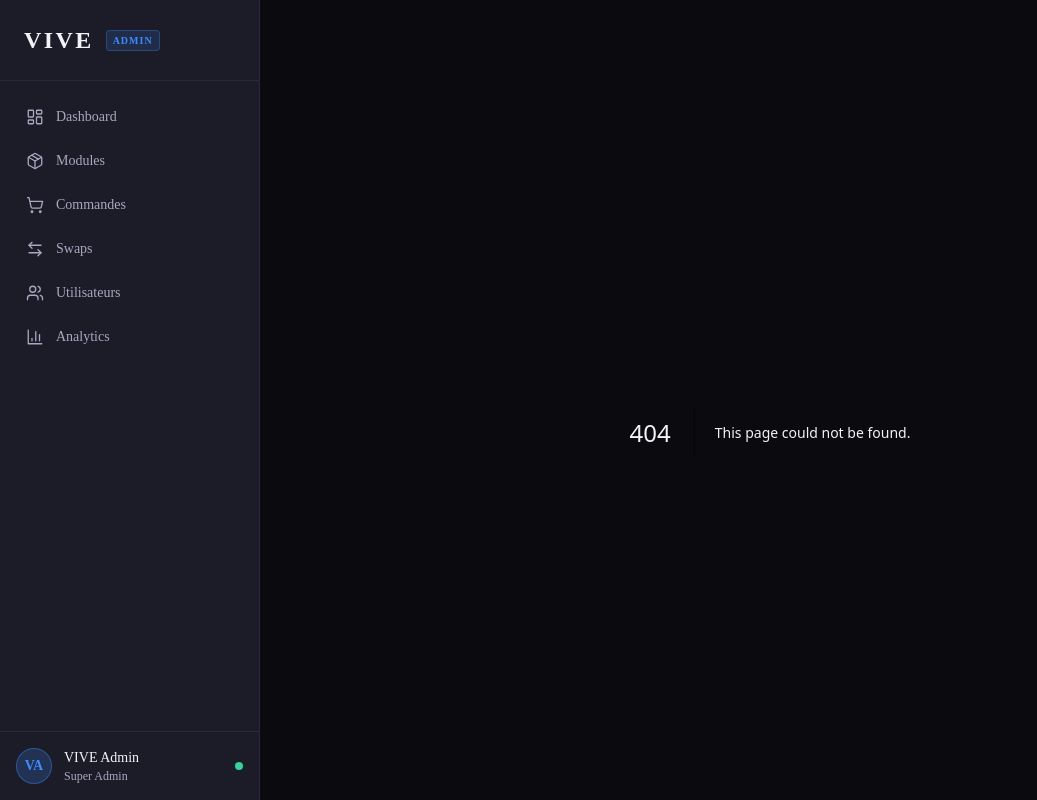
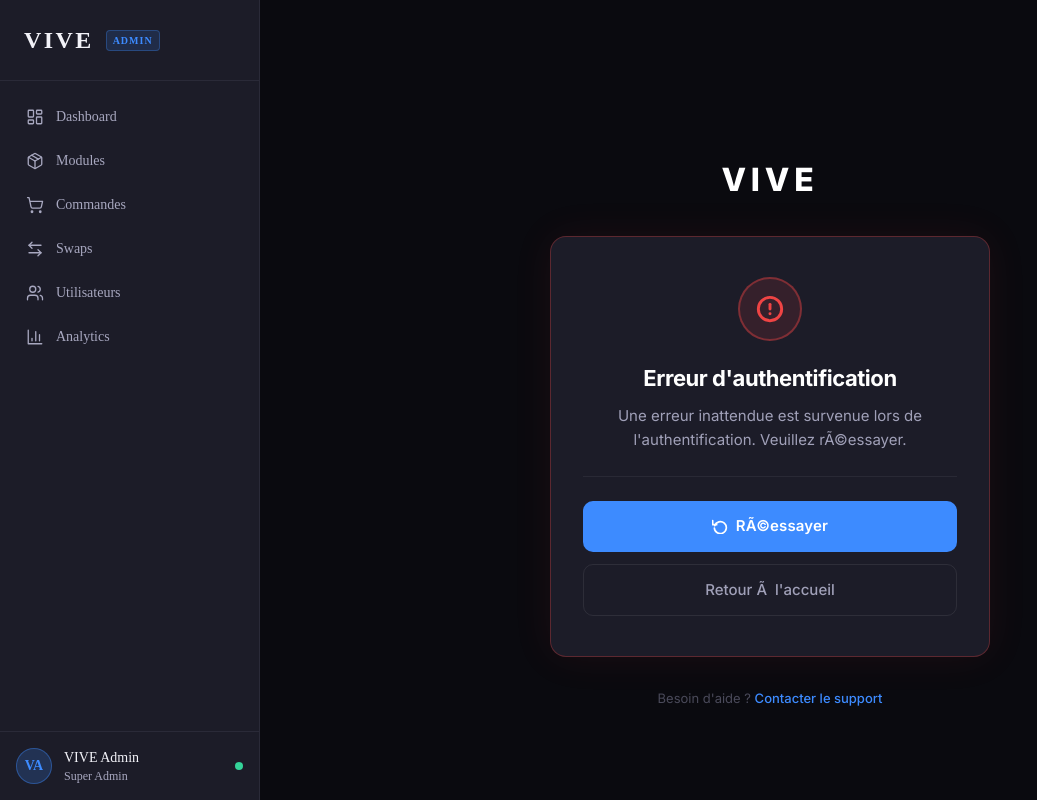
Before and after one commit to notitiacorp-design/vive-admin, a Next.js app: page /auth/error in a window 1280 px wide. Before the commit this address had no page. Shown: the whole page, without its empty margins (0-1037 px from the left). Built offline with nearby package versions, Linux system fonts and the light colour scheme.

Commit message:
feat: add auth error page in French

```diff
--- /dev/null
+++ b/app/auth/error/page.tsx
@@ -0,0 +1,299 @@
+import type { Metadata } from 'next'
+import Link from 'next/link'
+
+export const metadata: Metadata = {
+  title: 'Erreur d\'authentification | VIVE Dashboard',
+  description: 'Une erreur est survenue lors de l\'authentification.',
+}
+
+interface AuthErrorPageProps {
+  searchParams: { error?: string }
+}
+
+function getErrorMessage(error: string | undefined): { title: string; description: string } {
+  switch (error) {
+    case 'Configuration':
+      return {
+        title: 'Erreur de configuration',
+        description: 'Le serveur d\'authentification est mal configurÃ©. Veuillez contacter l\'administrateur.',
+      }
+    case 'AccessDenied':
+      return {
+        title: 'AccÃ¨s refusÃ©',
+        description: 'Vous n\'avez pas les permissions nÃ©cessaires pour accÃ©der Ã  cette ressource.',
+      }
+    case 'Verification':
+      return {
+        title: 'Lien expirÃ©',
+        description: 'Le lien de vÃ©rification a expirÃ© ou a dÃ©jÃ  Ã©tÃ© utilisÃ©. Veuillez en demander un nouveau.',
+      }
+    case 'OAuthSignin':
+    case 'OAuthCallback':
+    case 'OAuthCreateAccount':
+    case 'OAuthAccountNotLinked':
+      return {
+        title: 'Erreur OAuth',
+        description: 'Une erreur est survenue lors de la connexion via le fournisseur externe. Veuillez rÃ©essayer.',
+      }
+    case 'EmailCreateAccount':
+    case 'EmailSignin':
+      return {
+        title: 'Erreur d\'envoi d\'e-mail',
+        description: 'Impossible d\'envoyer l\'e-mail de connexion. VÃ©rifiez votre adresse et rÃ©essayez.',
+      }
+    case 'CredentialsSignin':
+      return {
+        title: 'Identifiants incorrects',
+        description: 'L\'adresse e-mail ou le mot de passe est incorrect. Veuillez vÃ©rifier vos informations.',
+      }
+    case 'SessionRequired':
+      return {
+        title: 'Session requise',
+        description: 'Vous devez Ãªtre connectÃ© pour accÃ©der Ã  cette page.',
+      }
+    default:
+      return {
+        title: 'Erreur d\'authentification',
+        description: 'Une erreur inattendue est survenue lors de l\'authentification. Veuillez rÃ©essayer.',
+      }
+  }
+}
+
+export default function AuthErrorPage({ searchParams }: AuthErrorPageProps) {
+  const { title, description } = getErrorMessage(searchParams.error)
+
+  return (
+    <div
+      style={{
+        minHeight: '100vh',
+        backgroundColor: '#0A0A0F',
+        display: 'flex',
+        alignItems: 'center',
+        justifyContent: 'center',
+        padding: '1.5rem',
+        fontFamily: 'Inter, system-ui, sans-serif',
+      }}
+    >
+      <div
+        style={{
+          width: '100%',
+          maxWidth: '440px',
+          display: 'flex',
+          flexDirection: 'column',
+          alignItems: 'center',
+          gap: '2rem',
+        }}
+      >
+        {/* Logo VIVE */}
+        <div style={{ textAlign: 'center' }}>
+          <span
+            style={{
+              fontSize: '2rem',
+              fontWeight: '800',
+              letterSpacing: '0.15em',
+              color: '#FFFFFF',
+              textTransform: 'uppercase',
+            }}
+          >
+            VIVE
+          </span>
+        </div>
+
+        {/* Card erreur */}
+        <div
+          style={{
+            width: '100%',
+            backgroundColor: '#1C1C28',
+            borderRadius: '1rem',
+            border: '1px solid rgba(239, 68, 68, 0.3)',
+            padding: '2.5rem 2rem',
+            display: 'flex',
+            flexDirection: 'column',
+            alignItems: 'center',
+            gap: '1.5rem',
+            boxShadow: '0 0 40px rgba(239, 68, 68, 0.08)',
+          }}
+        >
+          {/* IcÃ´ne erreur */}
+          <div
+            style={{
+              width: '64px',
+              height: '64px',
+              borderRadius: '50%',
+              backgroundColor: 'rgba(239, 68, 68, 0.12)',
+              border: '2px solid rgba(239, 68, 68, 0.4)',
+              display: 'flex',
+              alignItems: 'center',
+              justifyContent: 'center',
+              flexShrink: 0,
+            }}
+          >
+            <svg
+              width="28"
+              height="28"
+              viewBox="0 0 24 24"
+              fill="none"
+              stroke="#EF4444"
+              strokeWidth="2.5"
+              strokeLinecap="round"
+              strokeLinejoin="round"
+            >
+              <circle cx="12" cy="12" r="10" />
+              <line x1="12" y1="8" x2="12" y2="12" />
+              <line x1="12" y1="16" x2="12.01" y2="16" />
+            </svg>
+          </div>
+
+          {/* Textes */}
+          <div style={{ textAlign: 'center', display: 'flex', flexDirection: 'column', gap: '0.75rem' }}>
+            <h1
+              style={{
+                margin: 0,
+                fontSize: '1.375rem',
+                fontWeight: '700',
+                color: '#FFFFFF',
+                letterSpacing: '-0.02em',
+              }}
+            >
+              {title}
+            </h1>
+            <p
+              style={{
+                margin: 0,
+                fontSize: '0.9375rem',
+                lineHeight: '1.6',
+                color: '#A0A0B8',
+              }}
+            >
+              {description}
+            </p>
+          </div>
+
+          {/* Code d'erreur */}
+          {searchParams.error && (
+            <div
+              style={{
+                width: '100%',
+                backgroundColor: 'rgba(239, 68, 68, 0.07)',
+                borderRadius: '0.5rem',
+                padding: '0.625rem 1rem',
+                display: 'flex',
+                alignItems: 'center',
+                gap: '0.5rem',
+              }}
+            >
+              <span style={{ fontSize: '0.75rem', color: '#6B6B80', fontWeight: '500' }}>Code :</span>
+              <code
+                style={{
+                  fontSize: '0.8125rem',
+                  color: '#EF4444',
+                  fontFamily: 'ui-monospace, SFMono-Regular, Menlo, monospace',
+                  fontWeight: '600',
+                }}
+              >
+                {searchParams.error}
+              </code>
+            </div>
+          )}
+
+          {/* SÃ©parateur */}
+          <div
+            style={{
+              width: '100%',
+              height: '1px',
+              backgroundColor: 'rgba(255, 255, 255, 0.06)',
+            }}
+          />
+
+          {/* Actions */}
+          <div
+            style={{
+              width: '100%',
+              display: 'flex',
+              flexDirection: 'column',
+              gap: '0.75rem',
+            }}
+          >
+            <Link
+              href="/login"
+              style={{
+                display: 'flex',
+                alignItems: 'center',
+                justifyContent: 'center',
+                gap: '0.5rem',
+                width: '100%',
+                padding: '0.875rem 1.5rem',
+                backgroundColor: '#3D8BFF',
+                color: '#FFFFFF',
+                borderRadius: '0.625rem',
+                fontSize: '0.9375rem',
+                fontWeight: '600',
+                textDecoration: 'none',
+                letterSpacing: '0.01em',
+                transition: 'background-color 0.2s ease',
+              }}
+            >
+              <svg
+                width="16"
+                height="16"
+                viewBox="0 0 24 24"
+                fill="none"
+                stroke="currentColor"
+                strokeWidth="2.5"
+                strokeLinecap="round"
+                strokeLinejoin="round"
+              >
+                <polyline points="1 4 1 10 7 10" />
+                <path d="M3.51 15a9 9 0 1 0 .49-3.51" />
+              </svg>
+              RÃ©essayer
+            </Link>
+
+            <Link
+              href="/"
+              style={{
+                display: 'flex',
+                alignItems: 'center',
+                justifyContent: 'center',
+                width: '100%',
+                padding: '0.875rem 1.5rem',
+                backgroundColor: 'transparent',
+                color: '#A0A0B8',
+                borderRadius: '0.625rem',
+                fontSize: '0.9375rem',
+                fontWeight: '500',
+                textDecoration: 'none',
+                border: '1px solid rgba(255, 255, 255, 0.08)',
+              }}
+            >
+              Retour Ã  l&apos;accueil
+            </Link>
+          </div>
+        </div>
+
+        {/* Footer */}
+        <p
+          style={{
+            margin: 0,
+            fontSize: '0.8125rem',
+            color: '#4A4A5A',
+            textAlign: 'center',
+            lineHeight: '1.5',
+          }}
+        >
+          Besoin d&apos;aide ?{' '}
+          <a
+            href="mailto:support@vive.com"
+            style={{
+              color: '#3D8BFF',
+              textDecoration: 'none',
+              fontWeight: '500',
+            }}
+          >
+            Contacter le support
+          </a>
+        </p>
+      </div>
+    </div>
+  )
+}
```
